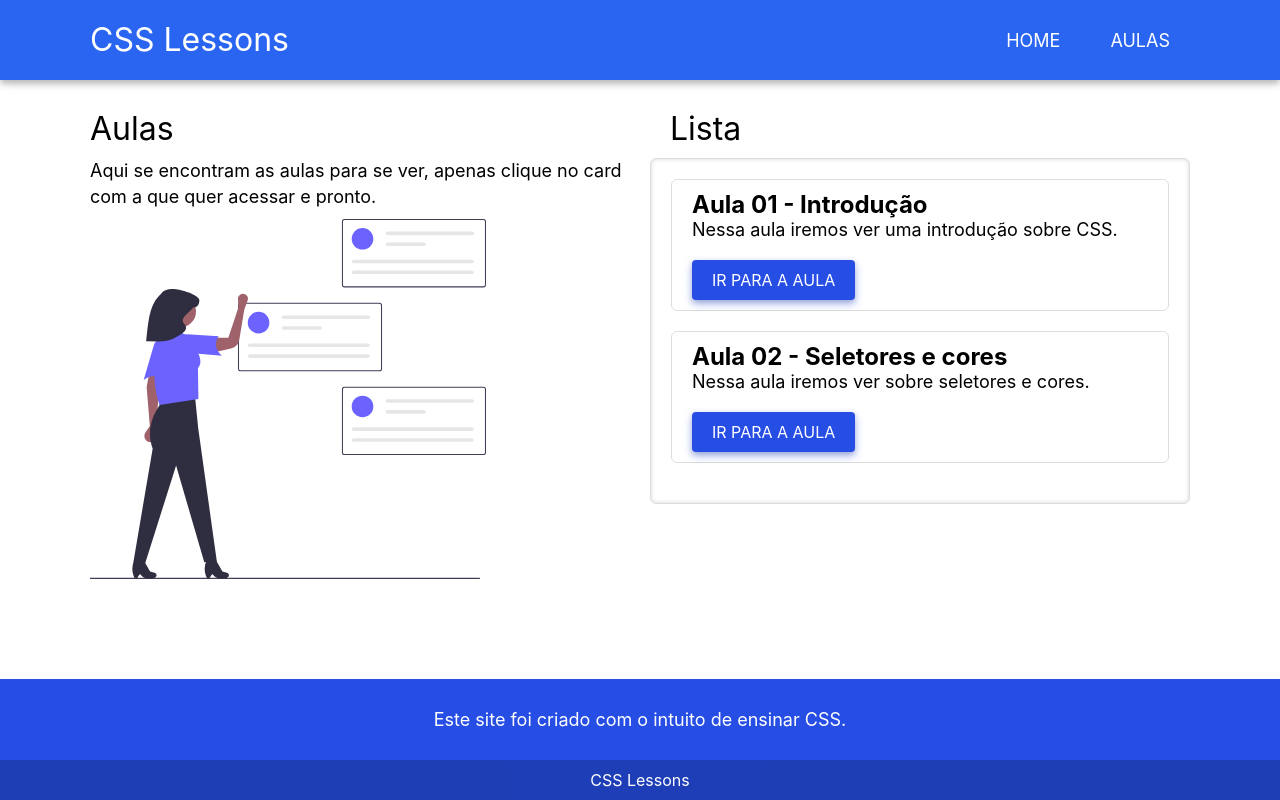
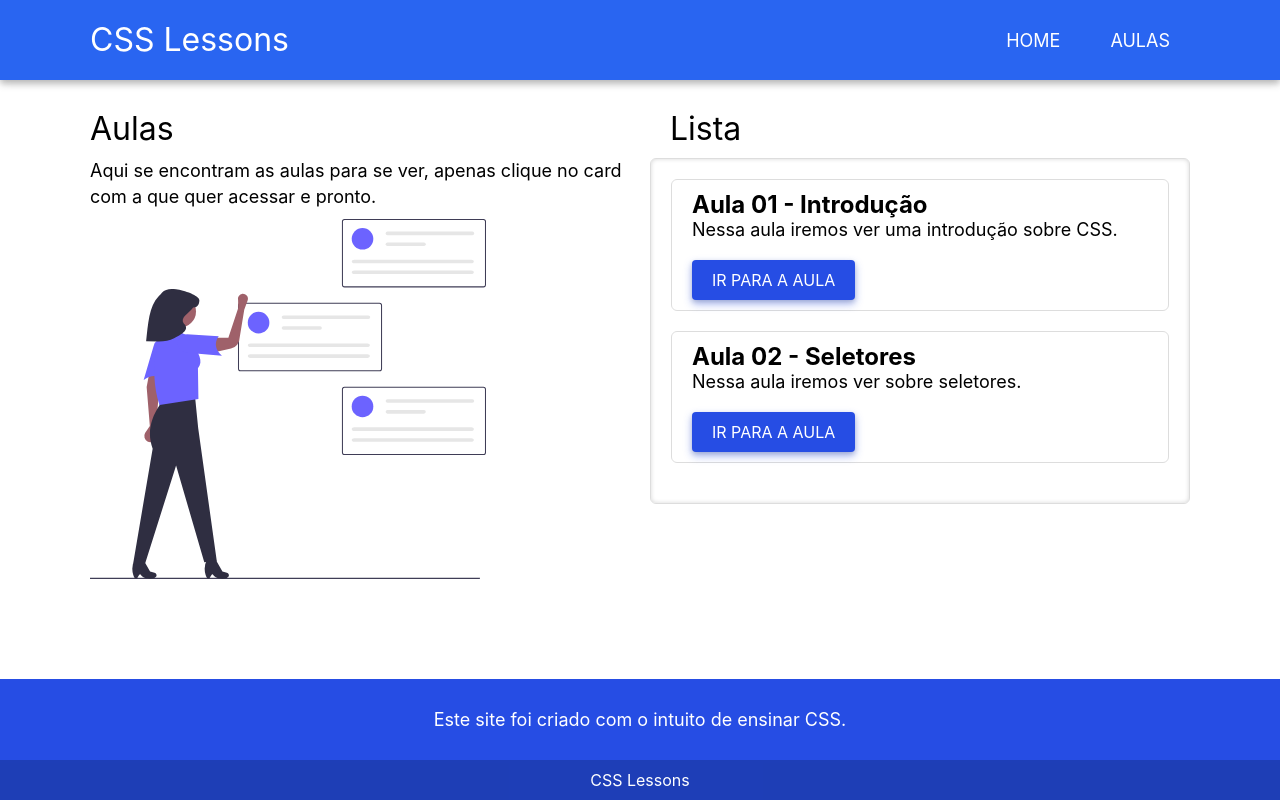
Before and after one commit to Lucas-Ayabe/css-lessons, a Nuxt app: page /lessons in a window 1280 px wide. Built offline with nearby package versions, Linux system fonts and the light colour scheme.

Commit message:
aula 2 atualizada

```diff
--- a/pages/lessons/2.vue
+++ b/pages/lessons/2.vue
@@ -3,7 +3,7 @@
     <article class="container">
       <AppSection align="start">
         <AppSectionContent>
-          <h1 class="section__title">Seletores e cores</h1>
+          <h1 class="section__title">Seletores</h1>
           <p class="section__text">
             No CSS como visto no exemplo da aula passada, para se começar a
             estilizar um elemento primeiro devemos selecionar o que queremos
--- a/pages/lessons/index.vue
+++ b/pages/lessons/index.vue
@@ -68,8 +68,8 @@ export default {
         },
         {
           id: 2,
-          title: 'Seletores e cores',
-          desc: 'Nessa aula iremos ver sobre seletores e cores.'
+          title: 'Seletores',
+          desc: 'Nessa aula iremos ver sobre seletores.'
         }
         // {
         //   id: 3,
```
